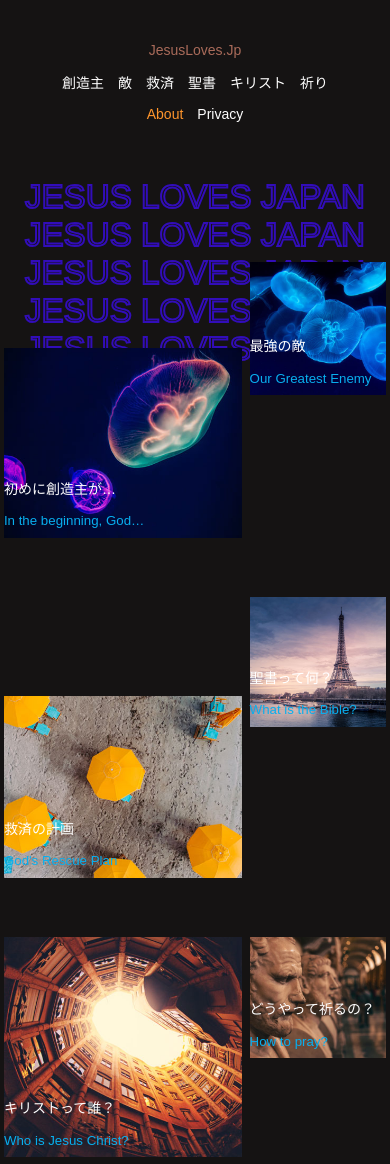
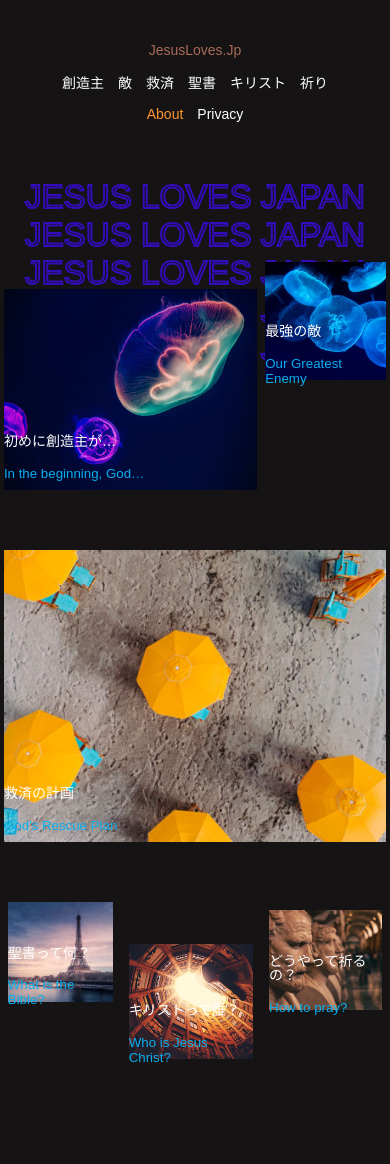
Before and after one commit to zeppytoh/firstgats, a Gatsby site: page / in a window 390 px wide. After the commit the page ends 1134 px from the top, so only its background shows below. Built offline with nearby package versions, Linux system fonts and the light colour scheme; Gatsby itself is replaced by a stand-in of ours.

Commit message:
Tweak mobile homegrid

```diff
--- a/src/styles/base.css
+++ b/src/styles/base.css
@@ -176,7 +176,7 @@ a:hover, a:focus {
 	position: relative;
 	max-width: 1200px;
 	display: grid;
-	grid-template-columns: 63% 37%;
+	grid-template-columns: 31% 36% 33%;
 	width: 100%;
 	margin: 10vh auto 0;
 	padding: 0;
@@ -187,10 +187,24 @@ a:hover, a:focus {
 	padding: 0 1vw;
 }
 .grid__item:first-child {
-	padding-top: 35%;
+	padding-top: 10%;
+	grid-column-start: 1;
+	grid-column-end:   3;
 }
 .grid__item:nth-child(3) {
-	padding-top: 40%;
+	padding-top: 0;
+	grid-column-start: 1;
+	grid-column-end:   4;
+}
+.grid__item:nth-child(4) {
+	padding: 0 2vw;
+}
+.grid__item:nth-child(5) {
+	padding: 0 2vw;
+	padding-top: 30%;
+}
+.grid__item:nth-child(6) {
+	padding: 2vw;
 }
 .grid__item-img {
 	max-width: 100%;
```
